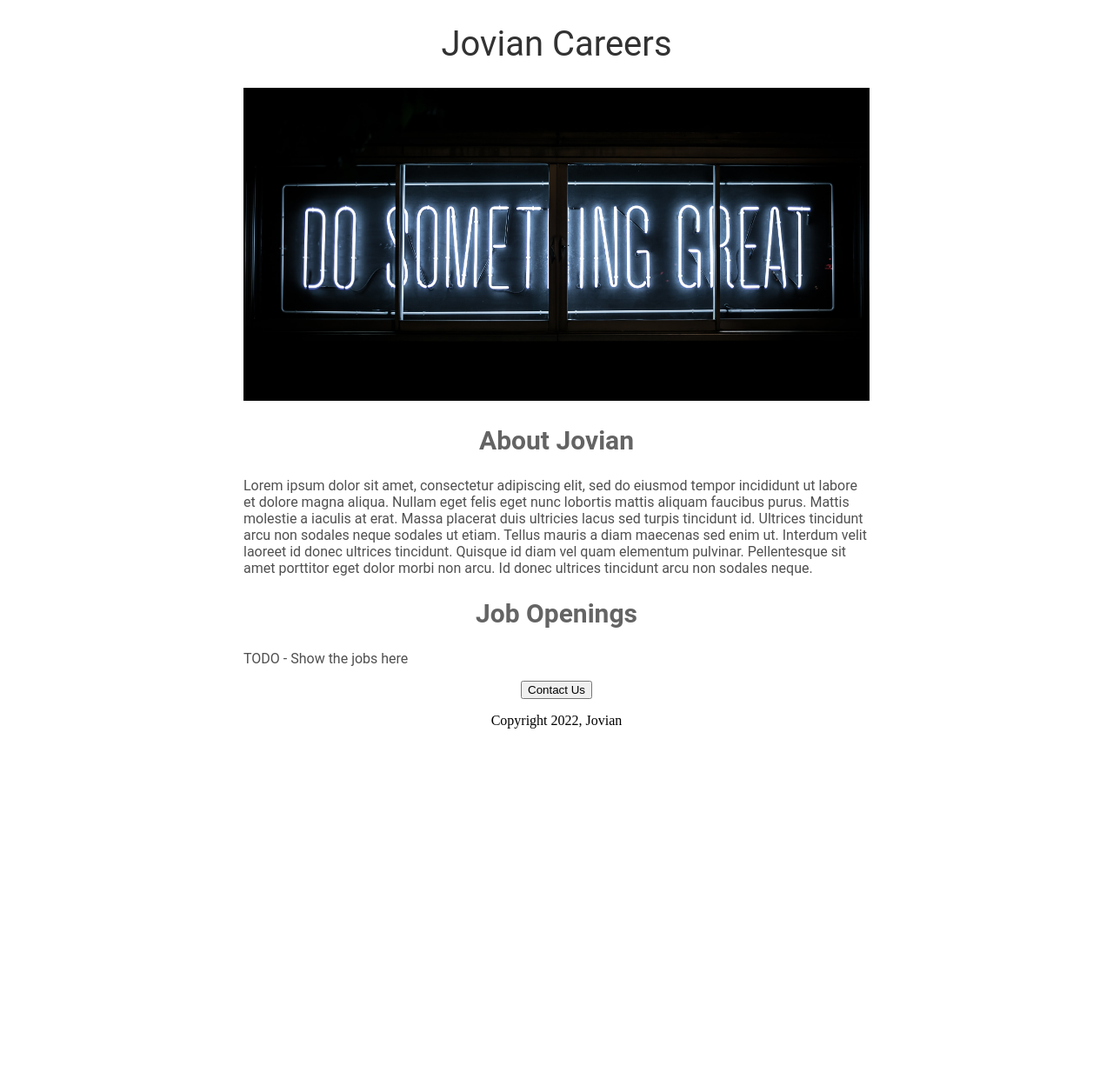
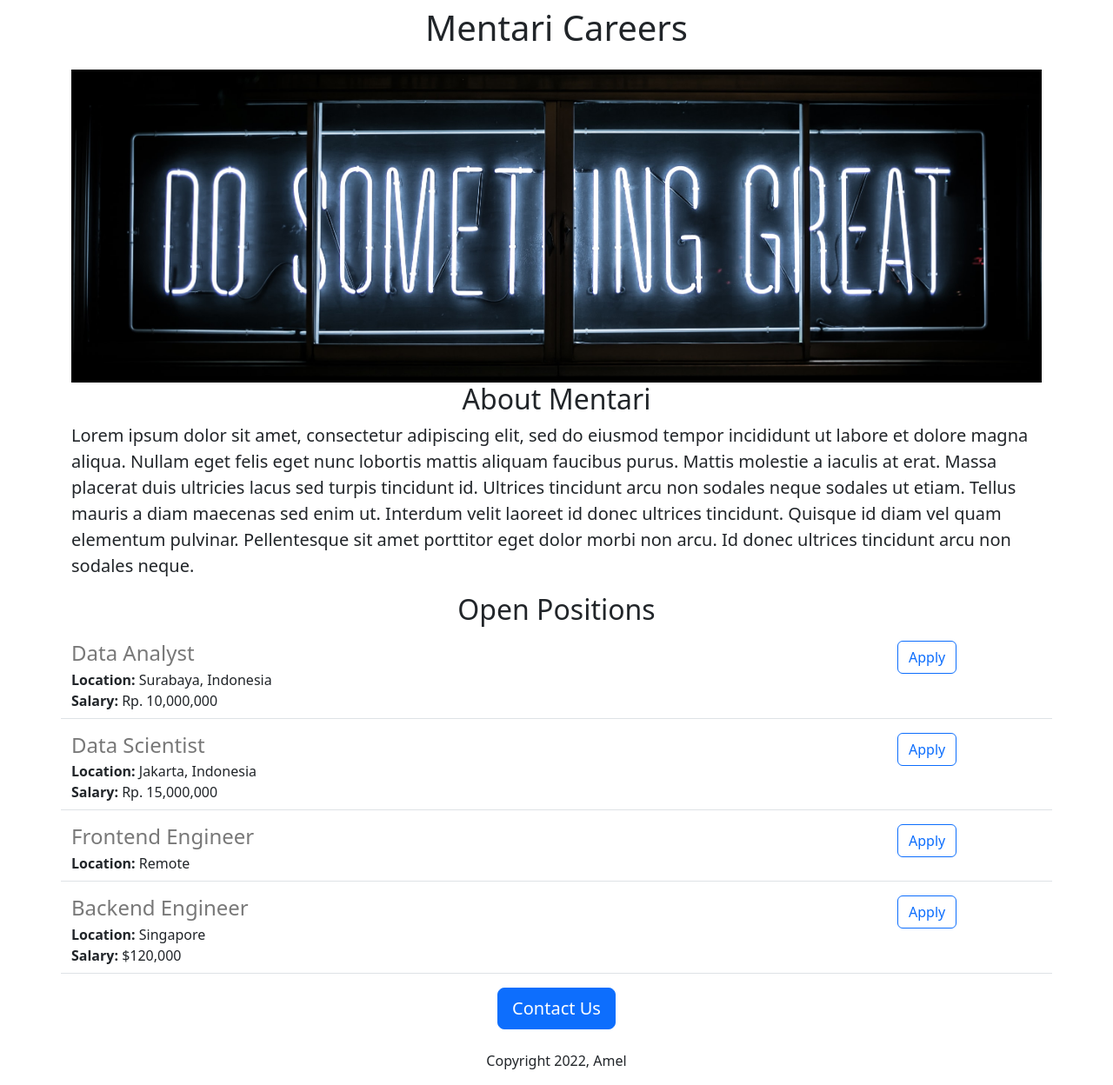
Before and after one commit to despygurl/jovian-careers-website, a Flask app: page / in a window 1280 px wide. Shown: the whole page at 87% size. Before the commit the page ends 838 px from the top, so only its background shows below. Run offline with Flask 2, Linux system fonts and the light colour scheme.

Commit message:
added dynamic data and api route

```diff
--- a/app.py
+++ b/app.py
@@ -1,12 +1,43 @@
-from flask import Flask, render_template
+from flask import Flask, render_template, jsonify
 
 app = Flask(__name__)
 
+JOBS = [
+  {
+    'id':1,
+    'title':'Data Analyst',
+    'location': 'Surabaya, Indonesia',
+    'salary':'Rp. 10,000,000'
+  },
+  {
+    'id': 2,
+    'title': 'Data Scientist',
+    'location': 'Jakarta, Indonesia',
+    'salary': 'Rp. 15,000,000'
+  },
+  {
+    'id': 3,
+    'title': 'Frontend Engineer',
+    'location': 'Remote'
+
+  },
+  {
+    'id': 4,
+    'title': 'Backend Engineer',
+    'location': 'Singapore',
+    'salary': '$120,000'
+  }
+]
 
 @app.route("/")
 def hello_world():
-  return render_template('home.html')
+  return render_template('home.html',
+                         jobs=JOBS,
+                        company_name='Mentari')
 
+@app.route("/api/jobs")
+def list_jobs():
+  return jsonify(JOBS)
 
 if __name__ == "__main__":
   app.run(host='0.0.0.0', debug=True)
--- a/templates/home.html
+++ b/templates/home.html
@@ -1,54 +1,33 @@
 <!DOCTYPE html>
 <html>
   <head>
-    <title>Jovian Careers</title>
+    <title class="text-center">Jovian Careers</title>
+    <meta charset="utf-8">
+    <meta name="viewport" content="width=device-width, initial-scale=1">
+    <link href="https://cdn.jsdelivr.net/npm/bootstrap@5.3.0-alpha1/dist/css/bootstrap.min.css" rel="stylesheet" integrity="sha384-GLhlTQ8iRABdZLl6O3oVMWSktQOp6b7In1Zl3/Jr59b6EGGoI1aFkw7cmDA6j6gD" crossorigin="anonymous">
     <style>
-      h1{
-        font-size:40px;
-        font-family:Roboto;
-        font-weight: normal;
-        color: rgb(50,50,50);
-        text-align: center;
-      }
-
       #banner {
-        width:100%;
         height: 360px;
-        object-fit:cover;
-      }
-
-      h2 {
-        font-family:Roboto;
-        font-size:30px;
-        color: rgb(100,100,100);
-        text-align: center;
-        font: weight normal;;
-      }
-
-      .bodytext {
-        font-family: Roboto;
-        color: rgb(80,80,80);
-      }
-
-      #container{
-        max-width:720px;
-        margin:0 auto 0 auto;
+        width: 100%;
+        object-fit: cover;
       }
     </style>
   </head>
   <body>
-    <div id='container'>
-    <h1>Jovian Careers</h1>
-    <img id="banner" src="https://jovian-careers-website.ramalia.repl.co/static/banner.jpg" height='320'>
-    <h2>About Jovian</h2>
-    <p class="bodytext">Lorem ipsum dolor sit amet, consectetur adipiscing elit, sed do eiusmod tempor incididunt ut labore et dolore magna aliqua. Nullam eget felis eget nunc lobortis mattis aliquam faucibus purus. Mattis molestie a iaculis at erat. Massa placerat duis ultricies lacus sed turpis tincidunt id. Ultrices tincidunt arcu non sodales neque sodales ut etiam. Tellus mauris a diam maecenas sed enim ut. Interdum velit laoreet id donec ultrices tincidunt. Quisque id diam vel quam elementum pulvinar. Pellentesque sit amet porttitor eget dolor morbi non arcu. Id donec ultrices tincidunt arcu non sodales neque.</p>
-    <h2>Job Openings</h2>
-    <p class="bodytext">TODO - Show the jobs here</p>
-
-
-      <div style="text-align:center;">
-        <button>Contact Us</button>
-        <p>Copyright 2022, Jovian</p>
+    <div class="container">
+    <h1 class="text-center mt-2 mb-4">{{company_name}} Careers</h1>
+    <img class="img-fluid" id="banner" src="https://jovian-careers-website.ramalia.repl.co/static/banner.jpg" height='320'>
+    <h2 class="text-center">About {{company_name}}</h2>
+    <p class="lead">Lorem ipsum dolor sit amet, consectetur adipiscing elit, sed do eiusmod tempor incididunt ut labore et dolore magna aliqua. Nullam eget felis eget nunc lobortis mattis aliquam faucibus purus. Mattis molestie a iaculis at erat. Massa placerat duis ultricies lacus sed turpis tincidunt id. Ultrices tincidunt arcu non sodales neque sodales ut etiam. Tellus mauris a diam maecenas sed enim ut. Interdum velit laoreet id donec ultrices tincidunt. Quisque id diam vel quam elementum pulvinar. Pellentesque sit amet porttitor eget dolor morbi non arcu. Id donec ultrices tincidunt arcu non sodales neque.</p>
+    <h2 class="text-center mt-2">Open Positions</h2>
+    <p>
+      {%for job in jobs%}
+        {% include 'jobitem.html'%}
+      {%endfor%}
+    </p>
+      <div class="text-center">
+        <button class="btn btn-primary btn-lg">Contact Us</button>
+        <p class="mt-4">Copyright 2022, Amel</p>
       </div>
 
     </div>
--- /dev/null
+++ b/templates/jobitem.html
@@ -0,0 +1,20 @@
+<div class="border-bottom row" style="margin-bottom:16px;padding-bottom:8px;">
+  <div class="col-10">
+    <h4
+       style="color:rgb(120,120,120); margin-bottom:4px;">
+        {{job['title']}}
+    </h4>
+    <div>
+        <b>Location: </b>{{job['location']}}
+    </div>
+    {% if 'salary' in job %}
+      <div>
+        <b>Salary: </b>{{job['salary']}}
+      </div>
+    {% endif %}
+    </div>
+
+  <div class="col-2">
+      <button type="button" class="btn btn-outline-primary">Apply</button>
+  </div>
+</div>
```
